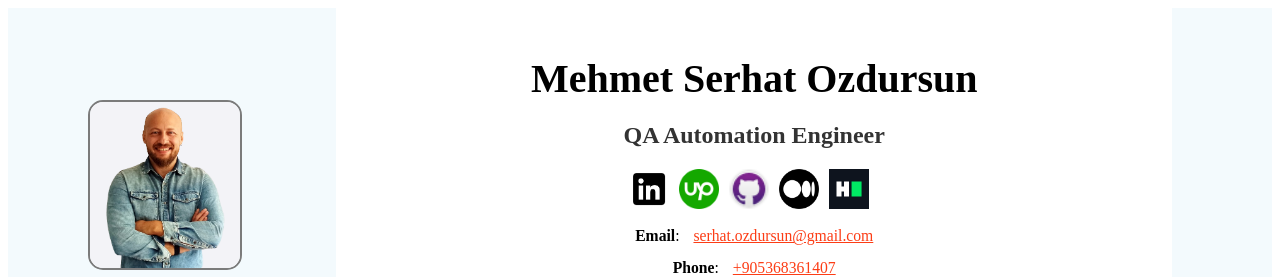
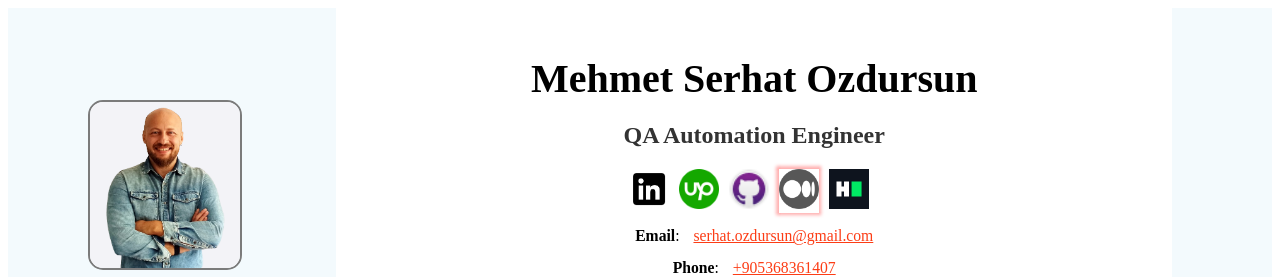
Before and after one commit to serhatozdursun/resume, a Next.js app: page / in a window 1280 px wide. Shown: the top 277 px of the page. Built offline with nearby package versions, Linux system fonts and the light colour scheme.

Commit message:
flashing

```diff
--- /dev/null
+++ b/css/IconLink.module.css
@@ -0,0 +1,33 @@
+.iconWrapper {
+    position: relative;
+    display: inline-block;
+}
+
+.iconImage {
+    width: 50px;
+    height: 50px;
+}
+
+.flashingCross {
+    position: absolute;
+    top: 0;
+    left: 0;
+    width: 100%;
+    height: 100%;
+    background: transparent;
+    pointer-events: none;
+    animation: flashing 1s infinite;
+}
+
+@keyframes flashing {
+    0% {
+        background: transparent;
+    }
+    50% {
+        background: rgba(255, 255, 255, 0.5);
+        box-shadow: 0 0 5px 5px rgba(255, 0, 0, 0.5);
+    }
+    80% {
+        background: transparent;
+    }
+}
--- a/pages/index.tsx
+++ b/pages/index.tsx
@@ -1,7 +1,7 @@
 import Head from 'next/head';
 import Script from 'next/script';
 import React from 'react';
-
+import styles from '../css/IconLink.module.css'
 import {
     Container,
     LeftColumn,
@@ -19,7 +19,7 @@ import {
     BoldText, CommonLink, LeftColumnLinkContainer, Badge
 } from '../components/StyledComponents'; // Adjust the path as necessary
 import CertificatesComponents from '../components/CertificatesComponents';
-import { SkillsComponents } from '../components/SkillsComponents';
+import {SkillsComponents} from '../components/SkillsComponents';
 import ExperienceList from '../components/ExperiencesComponents';
 import ContactForm from "../components/ContactForm";
 import HtmlParser from "html-react-parser";
@@ -36,20 +36,23 @@ const IndexPage: React.FC = () => {
             <Head>
                 <meta charSet="UTF-8"/>
                 <meta name="viewport" content="width=device-width, initial-scale=1.0"/>
-                <meta name="description" content="Experienced QA Automation Engineer with over a decade of experience in software testing. Committed to delivering comprehensive testing solutions aligned with project requirements."/>
+                <meta name="description"
+                      content="Experienced QA Automation Engineer with over a decade of experience in software testing. Committed to delivering comprehensive testing solutions aligned with project requirements."/>
                 <title>Mehmet Serhat Özdursun - QA Automation Engineer</title>
                 <link rel="icon" href="/favicon_.ico"/>
 
                 <meta property="og:type" content="website"/>
                 <meta property="og:url" content="https://serhatozdursun.com/"/>
                 <meta property="og:title" content="Mehmet Serhat Özdursun - QA Automation Engineer"/>
-                <meta property="og:description" content="Experienced QA Automation Engineer with over a decade of experience in software testing. Committed to delivering comprehensive testing solutions aligned with project requirements."/>
+                <meta property="og:description"
+                      content="Experienced QA Automation Engineer with over a decade of experience in software testing. Committed to delivering comprehensive testing solutions aligned with project requirements."/>
                 <meta property="og:image" content="https://serhatozdursun.com/profile.png"/>
 
                 <meta property="twitter:card" content="summary_large_image"/>
                 <meta property="twitter:url" content="https://serhatozdursun.com/"/>
                 <meta property="twitter:title" content="Mehmet Serhat Özdursun - QA Automation Engineer"/>
-                <meta property="twitter:description" content="Experienced QA Automation Engineer with over a decade of experience in software testing. Committed to delivering comprehensive testing solutions aligned with project requirements."/>
+                <meta property="twitter:description"
+                      content="Experienced QA Automation Engineer with over a decade of experience in software testing. Committed to delivering comprehensive testing solutions aligned with project requirements."/>
                 <meta property="twitter:image" content="https://serhatozdursun.com/profile.png"/>
 
                 <meta name="author" content="Mehmet Serhat Özdursun"/>
@@ -57,7 +60,8 @@ const IndexPage: React.FC = () => {
                 <meta name="robots" content="index, follow"/>
                 <meta name="theme-color" content="#ffffff"/>
                 <link rel="canonical" href="https://serhatozdursun.com/"/>
-                <meta name="keywords" content="QA Automation Engineer, Software Testing, Mehmet Serhat Özdursun, Resume"/>
+                <meta name="keywords"
+                      content="QA Automation Engineer, Software Testing, Mehmet Serhat Özdursun, Resume"/>
             </Head>
 
             {/* Use next/script for Google Analytics */}
@@ -116,7 +120,8 @@ const IndexPage: React.FC = () => {
                 <Image id="profile_image" src="/profile.png" alt="Profile Picture"/>
                 <LeftColumnLinkContainer className="leftColumnLinkContainer">
                     <Badge className="badgeImage" src="/resume-computer-icons.png" alt="LinkedIn"/>
-                    <CommonLink id="downloadResumeLink" href="https://drive.google.com/file/d/12tXqmOQ2upo19wUYsBtBt3EXroThfM9m/view"
+                    <CommonLink id="downloadResumeLink"
+                                href="https://drive.google.com/file/d/12tXqmOQ2upo19wUYsBtBt3EXroThfM9m/view"
                                 target="_blank" rel="noopener noreferrer">Download Resume</CommonLink>
                 </LeftColumnLinkContainer>
                 <LeftColumnLinkContainer className="leftColumnLinkContainer">
@@ -132,29 +137,39 @@ const IndexPage: React.FC = () => {
                     <Name id="name">Mehmet Serhat Ozdursun</Name>
                     <Title id="title">QA Automation Engineer</Title>
                     <IconWrapper id="iconWrapper">
-                        <IconLink href="https://www.linkedin.com/in/serhat-ozdursun/" target="_blank" rel="noopener noreferrer" className="iconLink">
+                        <IconLink href="https://www.linkedin.com/in/serhat-ozdursun/" target="_blank"
+                                  rel="noopener noreferrer" className="iconLink">
                             <IconImage className="iconImage" src="/linkedin-icon.png" alt="LinkedIn"/>
                         </IconLink>
-                        <IconLink  href="https://www.upwork.com/freelancers/~012512aef2eaee40a9" target="_blank" rel="noopener noreferrer" className="iconLink">
+                        <IconLink href="https://www.upwork.com/freelancers/~012512aef2eaee40a9" target="_blank"
+                                  rel="noopener noreferrer" className="iconLink">
                             <IconImage src="/upwork.png" alt="upwork"/>
                         </IconLink>
-                        <IconLink href="https://github.com/serhatozdursun" target="_blank" rel="noopener noreferrer" className="iconLink">
+                        <IconLink href="https://github.com/serhatozdursun" target="_blank" rel="noopener noreferrer"
+                                  className="iconLink">
                             <IconImage className="iconImage" src="/github-icon.png" alt="GitHub"/>
                         </IconLink>
-                        <IconLink href="https://medium.com/@serhat-ozdursun" target="_blank" rel="noopener noreferrer" className="iconLink">
-                            <IconImage className="iconImage" src="/medium_icon.png" alt="medium"/>
+                        <IconLink href="https://medium.com/@serhat-ozdursun" target="_blank" rel="noopener noreferrer"
+                                  className="iconLink">
+                            <div className={styles.iconWrapper}>
+                                <IconImage className={styles.iconImage} src="/medium_icon.png" alt="medium"/>
+                                <div className={styles.flashingCross}></div>
+                            </div>
                         </IconLink>
-                        <IconLink href="https://www.hackerrank.com/profile/serhat_ozdursun" target="_blank" rel="noopener noreferrer" className="iconLink">
+                        <IconLink href="https://www.hackerrank.com/profile/serhat_ozdursun" target="_blank"
+                                  rel="noopener noreferrer" className="iconLink">
                             <IconImage className="iconImage" src="/hackerrank.png" alt="medium"/>
                         </IconLink>
                     </IconWrapper>
 
                     <div>
                         <Info>
-                            <BoldText id="emailLabel">Email</BoldText>: <CommonLink id="email" href="mailto:serhat.ozdursun@gmail.com">serhat.ozdursun@gmail.com</CommonLink>
+                            <BoldText id="emailLabel">Email</BoldText>: <CommonLink id="email"
+                                                                                    href="mailto:serhat.ozdursun@gmail.com">serhat.ozdursun@gmail.com</CommonLink>
                         </Info>
                         <Info>
-                            <BoldText id="phoneLabel">Phone</BoldText>: <CommonLink id="phone" href="tel:+905368361407">+905368361407</CommonLink>
+                            <BoldText id="phoneLabel">Phone</BoldText>: <CommonLink id="phone"
+                                                                                    href="tel:+905368361407">+905368361407</CommonLink>
                         </Info>
                         <Info>
                             <BoldText id="languages">Languages</BoldText>: Turkish (Native), English (C1), Spanish (B)
@@ -165,11 +180,11 @@ const IndexPage: React.FC = () => {
                 <SummaryContainer id="summary"> {HtmlParser(summary)}</SummaryContainer>
 
                 <ExperienceContainer id="experience_container">
-                    <ExperienceList />
+                    <ExperienceList/>
                 </ExperienceContainer>
             </RightColumn>
         </Container>
-    );
+);
 };
 
 export default IndexPage;
```
Also changed, not shown: css.d.ts (added, +9 -0 lines), tsconfig.json (+15 -4 lines), 1 other file (tests, documents, lock files or other folders).
